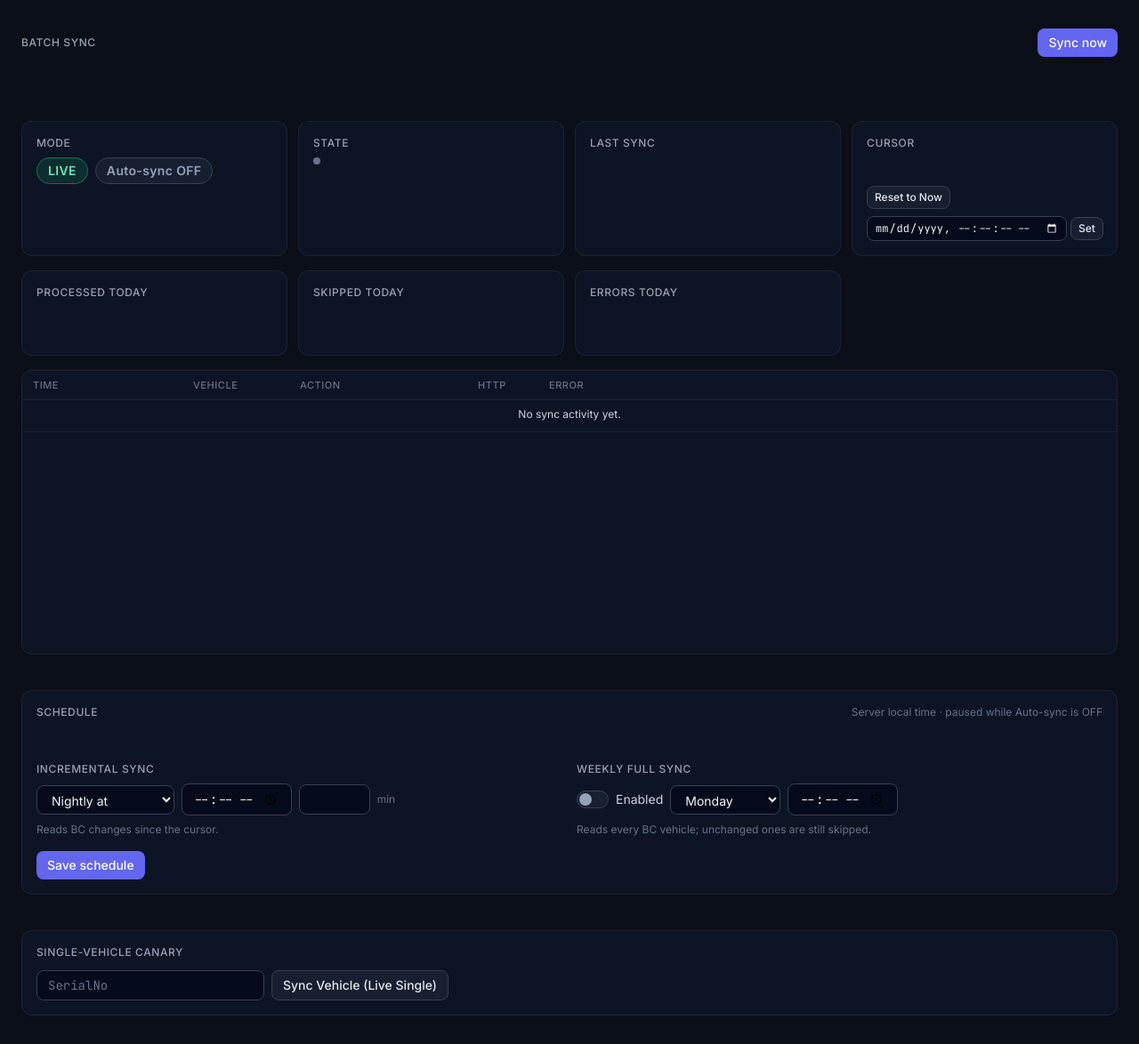
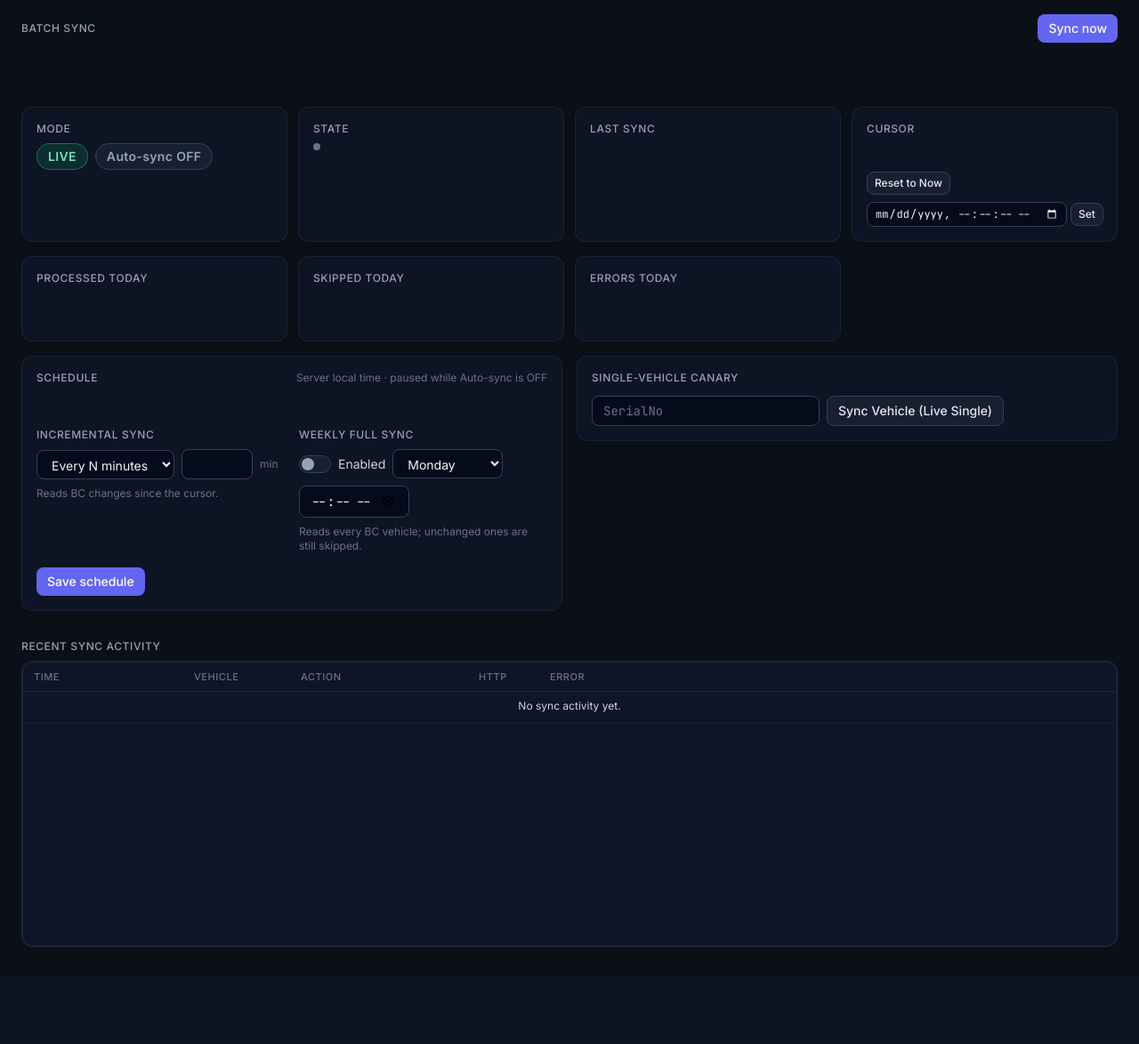
Before and after one commit to dahauti/AIOpHub, a FastAPI app: template src/templates/dashboard.html in a window 1280 px wide. Shown: the part 84-1258 px from the top of the page at 89% size. After the commit the page ends 1149 px from the top, so only its background shows below. Run offline with FastAPI, Linux system fonts and the light colour scheme; the template is opened without the code that fills it, so the values that code supplies are empty; parts of the project's set-up code (start-up, migrations or seed data) failed here and were passed over; some libraries are stand-ins or nearby versions.

Commit message:
feat(ui): port servicebridge cockpit layout and mutual schedule inputs
Co-Authored-By: Claude Opus 5.5 <noreply@anthropic.com>

```diff
--- a/src/static/app.css
+++ b/src/static/app.css
@@ -61,6 +61,8 @@ select.field { color-scheme: dark; }
 .shrink-0 { flex-shrink: 0; }
 .items-center { align-items: center; }
 .items-end { align-items: flex-end; }
+.items-start { align-items: flex-start; }
+.hidden { display: none; }
 .justify-between { justify-content: space-between; }
 .grid-cols-1 { grid-template-columns: repeat(1, minmax(0, 1fr)); }
 .grid-cols-2 { grid-template-columns: repeat(2, minmax(0, 1fr)); }
@@ -73,6 +75,9 @@ select.field { color-scheme: dark; }
 .mx-auto { margin-left: auto; margin-right: auto; }
 .max-w-7xl { max-width: 80rem; }
 .overflow-x-auto { overflow-x: auto; }
+.overflow-y-auto { overflow-y: auto; }
+.max-h-\[380px\] { max-height: 380px; }
+.bg-slate-900\/40 { background-color: rgb(15 23 42 / 0.4); }
 .table-fixed { table-layout: fixed; }
 .truncate { overflow: hidden; text-overflow: ellipsis; white-space: nowrap; }
 .cursor-pointer { cursor: pointer; }
@@ -109,6 +114,7 @@ select.field { color-scheme: dark; }
 .mt-2 { margin-top: 0.5rem; }
 .mt-3 { margin-top: 0.75rem; }
 .mt-4 { margin-top: 1rem; }
+.mt-8 { margin-top: 2rem; }
 .mb-2 { margin-bottom: 0.5rem; }
 .mb-4 { margin-bottom: 1rem; }
 .mb-8 { margin-bottom: 2rem; }
@@ -174,6 +180,7 @@ select.field { color-scheme: dark; }
 }
 @media (min-width: 1024px) {
   .lg\:py-8 { padding-top: 2rem; padding-bottom: 2rem; }
+  .lg\:grid-cols-2 { grid-template-columns: repeat(2, minmax(0, 1fr)); }
 }
 @media (min-width: 1280px) {
   .xl\:grid-cols-4 { grid-template-columns: repeat(4, minmax(0, 1fr)); }
--- a/src/templates/dashboard.html
+++ b/src/templates/dashboard.html
@@ -1,19 +1,20 @@
 {% extends "base.html" %}
 {% from "partials/macros.html" import spinner %}
 {% block content %}
-<header class="mb-8 flex flex-wrap items-end justify-between gap-4">
+<header class="mb-4 flex flex-wrap items-end justify-between gap-4">
   <div>
     <p class="label">AIOpHub Sync Engine</p>
     <h1 class="mt-1 text-2xl font-semibold tracking-tight text-slate-50">BC &rarr; Frontu vehicle sync</h1>
   </div>
 </header>
-<section id="batch-sync" aria-labelledby="batch-heading" class="mb-10">
-  {% include "partials/status.html" %}
+<section id="batch-sync" aria-labelledby="batch-heading" class="mb-4">
+  {% with in_page = true %}{% include "partials/status.html" %}{% endwith %}
 </section>
-<section id="schedule" aria-labelledby="schedule-heading" class="mb-10">
+<div class="grid grid-cols-1 items-start gap-4 lg:grid-cols-2">
+  <section id="schedule" aria-labelledby="schedule-heading">
     {% include "partials/schedule_card.html" %}
   </section>
-<section id="single-vehicle" aria-labelledby="single-heading" class="card">
+  <section id="single-vehicle-card" aria-labelledby="single-heading" class="card">
     <h2 id="single-heading" class="label">Single-vehicle canary</h2>
     <form hx-post="/api/sync/vehicle" hx-target="#single-debug" hx-swap="morph" hx-disabled-elt="find button" class="mt-3 flex flex-wrap items-center gap-2">
       <input type="text" name="serial_no" placeholder="SerialNo" aria-label="Vehicle SerialNo" required maxlength="128" class="field w-64 font-mono">
@@ -22,4 +23,11 @@
     </form>
     <div id="single-debug"></div>
   </section>
+</div>
+<section id="audit-zone" aria-labelledby="audit-heading" class="mt-8">
+  <h2 id="audit-heading" class="label mb-2">Recent sync activity</h2>
+  <div class="max-h-[380px] overflow-y-auto border border-slate-800 rounded-xl bg-slate-900/40">
+    {% include "partials/audit_table.html" %}
+  </div>
+</section>
 {% endblock %}
--- a/src/templates/partials/schedule_card.html
+++ b/src/templates/partials/schedule_card.html
@@ -13,13 +13,18 @@
     <fieldset>
       <legend class="label">Incremental sync</legend>
       <div class="mt-2 flex flex-wrap items-center gap-2">
-        <select name="schedule_mode" aria-label="Incremental schedule" class="field">
-          <option value="nightly"{% if config.schedule_mode == "nightly" %} selected{% endif %}>Nightly at</option>
-          <option value="interval"{% if config.schedule_mode == "interval" %} selected{% endif %}>Every N minutes</option>
+        {% set nightly = config.schedule_mode == "nightly" %}
+        <select name="schedule_mode" aria-label="Incremental schedule" class="field" onchange="this.form.querySelectorAll('[data-schedule-mode]').forEach((el) => { const on = el.dataset.scheduleMode === this.value; el.classList.toggle('hidden', !on); el.querySelector('input').required = on; })">
+          <option value="nightly"{% if nightly %} selected{% endif %}>Nightly at</option>
+          <option value="interval"{% if not nightly %} selected{% endif %}>Every N minutes</option>
         </select>
-        <input type="time" name="nightly_time" value="{{ config.nightly_time }}" required aria-label="Nightly run time" class="field font-mono tabular-nums">
-        <input type="number" name="interval_minutes" value="{{ config.interval_minutes }}" min="5" max="1440" step="1" required aria-label="Interval in minutes" class="field w-[80px] font-mono tabular-nums">
-        <span class="text-xs text-slate-500">min</span>
+        <span data-schedule-mode="nightly" class="flex items-center gap-2{% if not nightly %} hidden{% endif %}">
+          <input type="time" name="nightly_time" value="{{ config.nightly_time }}"{% if nightly %} required{% endif %} aria-label="Nightly run time" class="field font-mono tabular-nums">
+        </span>
+        <span data-schedule-mode="interval" class="flex items-center gap-2{% if nightly %} hidden{% endif %}">
+          <input type="number" name="interval_minutes" value="{{ config.interval_minutes }}" min="5" max="1440" step="1"{% if not nightly %} required{% endif %} aria-label="Interval in minutes" class="field w-[80px] font-mono tabular-nums">
+          <span class="text-xs text-slate-500">min</span>
+        </span>
       </div>
       <p class="mt-2 text-xs text-slate-500">Reads BC changes since the cursor.</p>
     </fieldset>
--- a/src/templates/partials/status.html
+++ b/src/templates/partials/status.html
@@ -1,4 +1,5 @@
 <section id="sync-status" {% if oob %}hx-swap-oob="true" {% endif %}class="space-y-4">
   {% include "partials/kpi.html" %}
-  {% include "partials/audit_table.html" %}
 </section>
+{#- The dashboard renders the audit table in its own zone; status swaps refresh it out of band. #}
+{% if not in_page %}{% with audit_oob = true %}{% include "partials/audit_table.html" %}{% endwith %}{% endif %}
```
Also changed, not shown: tests/test_ui_cockpit.py (added, +102 -0 lines), tests/test_ui_layout.py (+1 -1 lines). Lines whose indentation alone changed are shown as unchanged.
